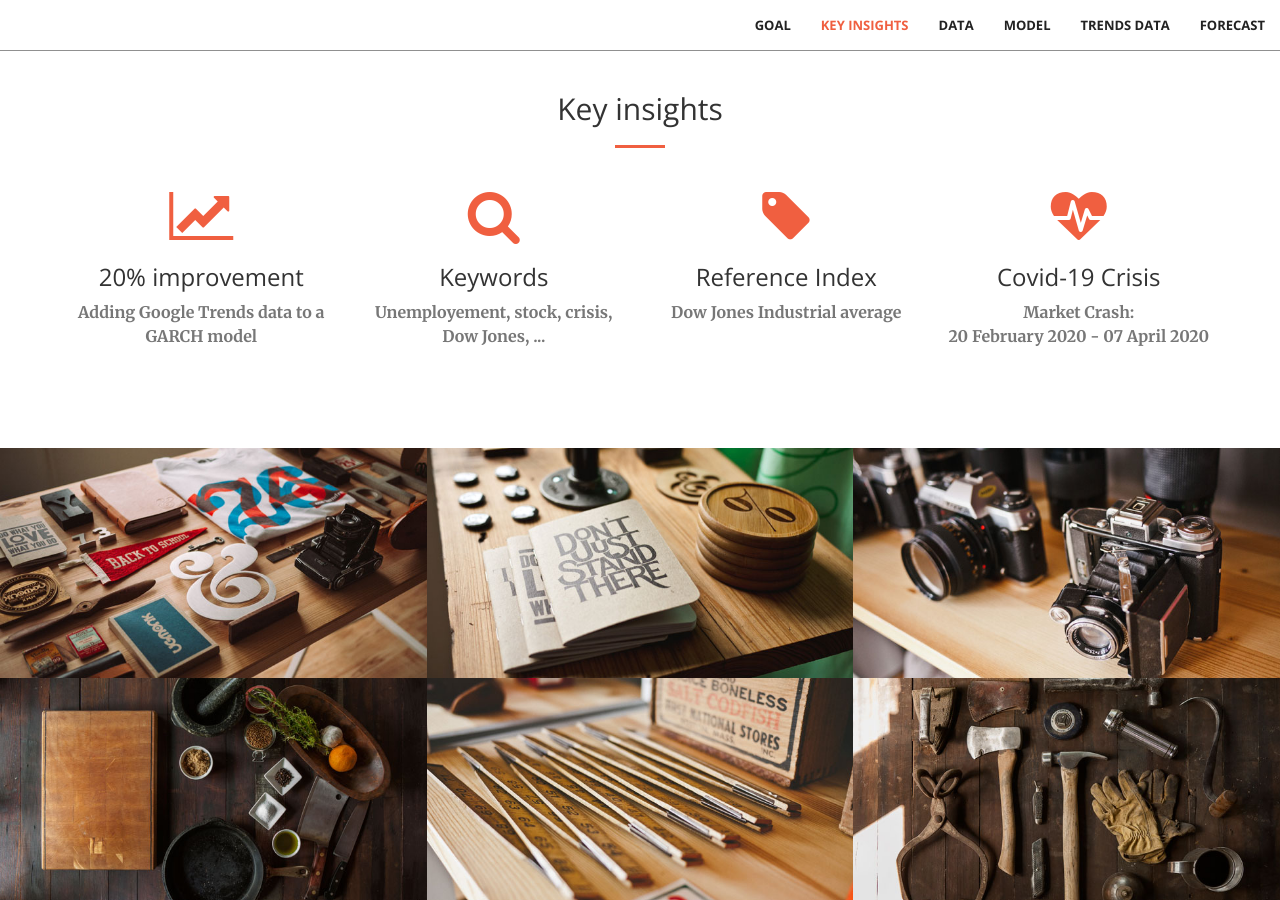
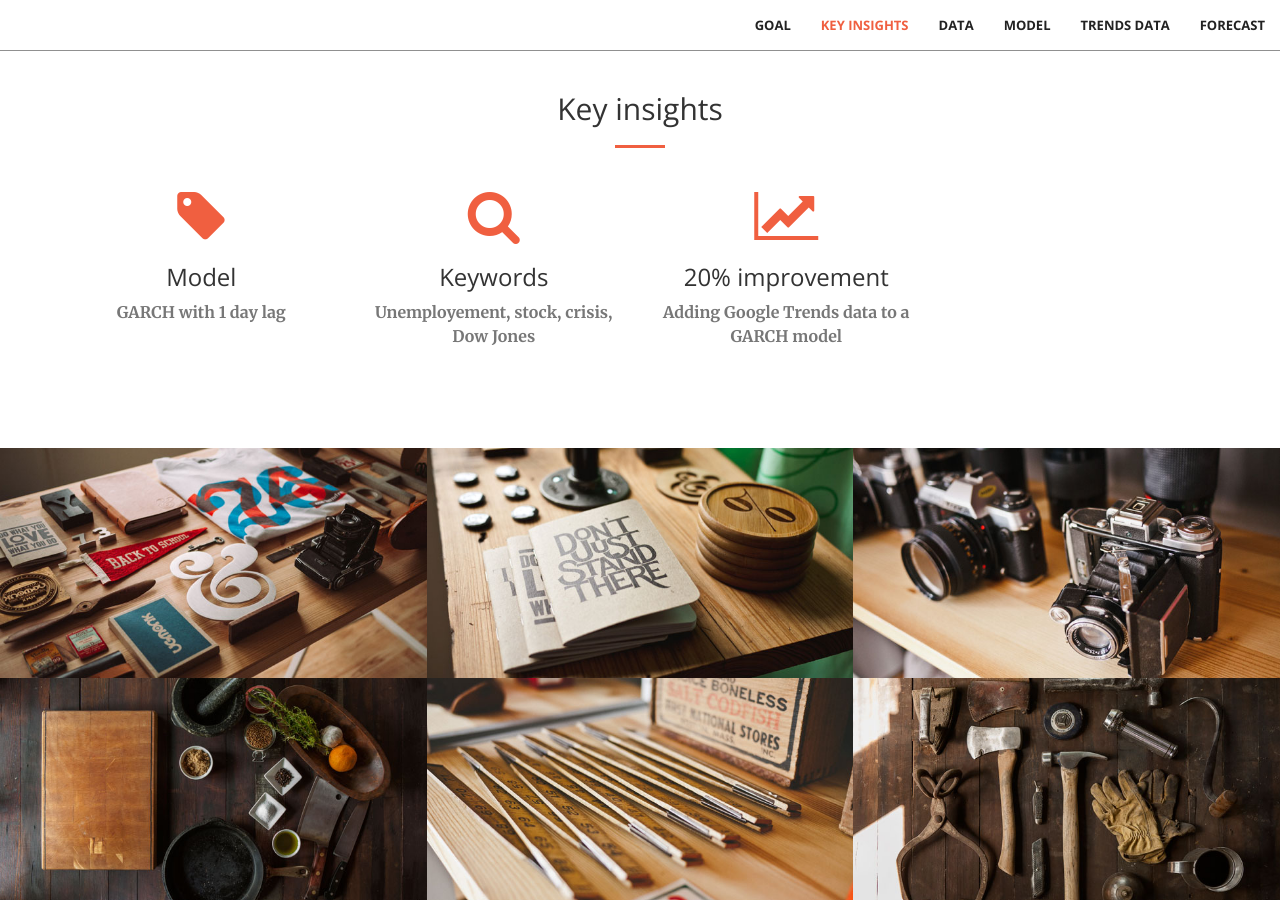
Before and after one commit to Laragervaise/forecasting-stock-volatility, a Jekyll site: the page built from index.html, in a window 1280 px wide and 900 px high, scrolled down 1889 px. Built offline with Jekyll 4.4.1, drawn with Linux system fonts in a browser that asks for light colours.

Commit message:
Update insights.html

```diff
--- a/_includes/insights.html
+++ b/_includes/insights.html
@@ -9,6 +9,23 @@
     </div>
     <div class="container">
         <div class="row">
+
+            <div class="col-lg-3 col-md-6 text-center">
+                <div class="service-box">
+                    <i class="fa fa-4x fa-tag wow bounceIn text-primary" data-wow-delay=".2s"></i>
+                    <h3>Model</h3>
+                    <p class="text-muted">GARCH with 1 day lag</p>
+                </div>
+            </div>
+
+            <div class="col-lg-3 col-md-6 text-center">
+                <div class="service-box">
+                    <i class="fa fa-4x fa-search wow bounceIn text-primary" data-wow-delay=".1s"></i>
+                    <h3>Keywords</h3>
+                    <p class="text-muted">Unemployement, stock, crisis, Dow Jones</p>
+                </div>
+            </div>
+
             <div class="col-lg-3 col-md-6 text-center">
                 <div class="service-box">
                     <i class="fa fa-4x fa-line-chart wow bounceIn text-primary"></i>
@@ -16,27 +33,7 @@
                     <p class="text-muted">Adding Google Trends data to a GARCH model</p>
                 </div>
             </div>
-            <div class="col-lg-3 col-md-6 text-center">
-                <div class="service-box">
-                    <i class="fa fa-4x fa-search wow bounceIn text-primary" data-wow-delay=".1s"></i>
-                    <h3>Keywords</h3>
-                    <p class="text-muted">Unemployement, stock, crisis, Dow Jones, ...</p>
-                </div>
-            </div>
-            <div class="col-lg-3 col-md-6 text-center">
-                <div class="service-box">
-                    <i class="fa fa-4x fa-tag wow bounceIn text-primary" data-wow-delay=".2s"></i>
-                    <h3>Reference Index</h3>
-                    <p class="text-muted">Dow Jones Industrial average</p>
-                </div>
-            </div>
-            <div class="col-lg-3 col-md-6 text-center">
-                <div class="service-box">
-                    <i class="fa fa-4x fa-heartbeat wow bounceIn text-primary" data-wow-delay=".3s"></i>
-                    <h3>Covid-19 Crisis</h3>
-                    <p class="text-muted">Market Crash:<br> 20 February 2020 - 07 April 2020</p>
-                </div>
-            </div>
+
         </div>
     </div>
 </section>
```
